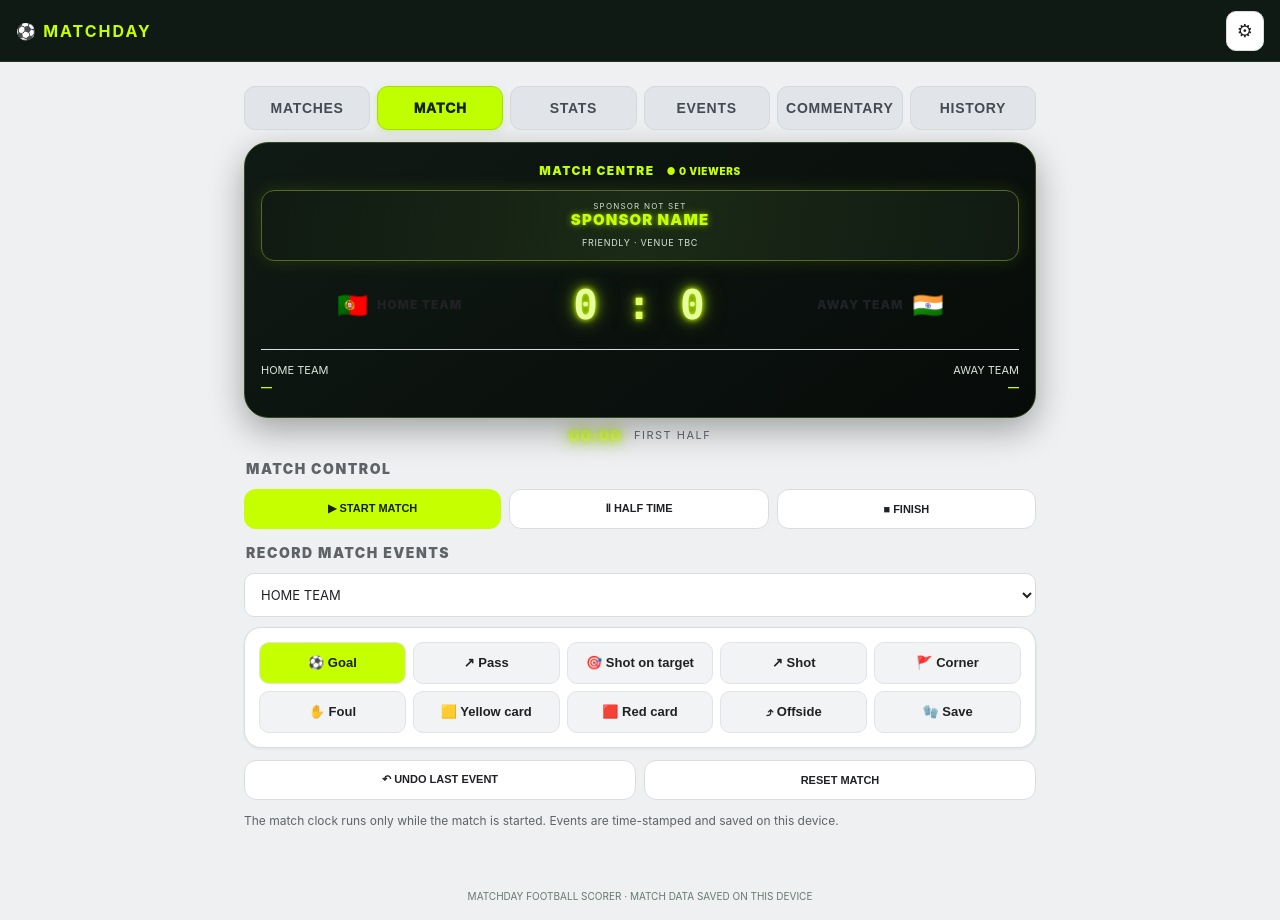
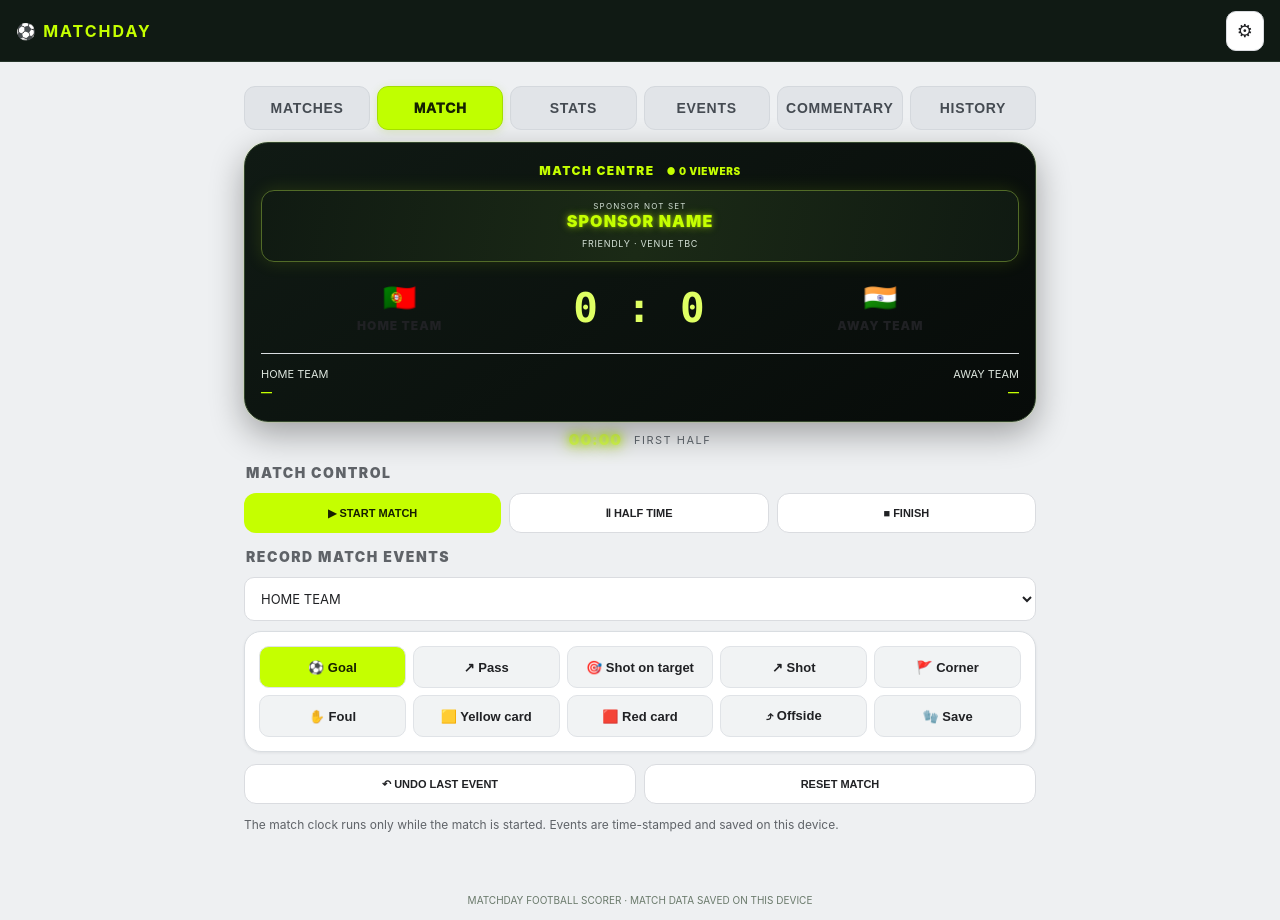
Before and after one commit to beinginnovator-dev/Matchday-Football-Scorer, a plain HTML site: page index.html in a window 1280 px wide. Both pictures are taken after a click on the button "MATCH". Drawn offline with Linux system fonts and the light colour scheme.

Commit message:
Stack team flags above names and refine sponsor layout

```diff
--- a/index.html
+++ b/index.html
@@ -123,6 +123,16 @@ body[data-ui-theme="dark"] .tabs .tab.active{background:#c5ff00!important;color:
 .goals span{color:#e7ff9a;text-shadow:0 0 5px #c5ff00,0 0 12px #a7df00,0 0 22px #83b90088}
 .match-meta .sponsor-name{font-size:15px!important;line-height:1.25;letter-spacing:1.15px;font-weight:950}
 
+
+/* Team identity stack, clean non-glowing score, and paired sponsor identity */
+.teamline,.teamline.away{flex-direction:column!important;gap:5px!important}
+.teamline .flag{font-size:27px!important;line-height:1.15}
+.teamline .teamname,.teamline.away .teamname{max-width:150px;text-align:center!important;font-size:12px;margin:0;overflow-wrap:anywhere}
+.goals,.goals span{color:#dfff63!important;text-shadow:none!important}
+.match-meta .sponsor-name{font-size:16px!important}
+.match-meta .sponsor-brand-row{display:flex;align-items:center;justify-content:center;gap:9px;min-width:0}
+.match-meta .sponsor-brand-row img{width:34px;height:34px;object-fit:contain;border-radius:7px;background:#fff;padding:2px;flex:none}
+@media(max-width:420px){.match-meta .sponsor-brand-row img{width:30px;height:30px}}
 </style></head><body class="matches-view">
 <header><div class="brand">⚽ <b>MATCHDAY</b></div><button class="install" id="installBtn">INSTALL APP</button><div style="display:flex;align-items:center;gap:8px"><button class="settings-btn" id="settingsBtn" aria-label="Settings">⚙</button><span class="status" id="matchStatus">NOT STARTED</span></div><div class="settings-panel" id="settingsPanel"><label>APP APPEARANCE</label><select id="themeSelect"><option value="light">Google White · Light</option><option value="dark">Matchday Night · Dark</option></select><p class="small">Switch between a clean white workspace and a full dark theme.</p><label style="display:flex;gap:8px;align-items:center;margin:12px 0"><input id="ttsToggle" type="checkbox" style="width:auto"> Commentary voice (TTS)</label><label style="display:flex;gap:8px;align-items:center;margin:12px 0"><input id="crowdToggle" type="checkbox" style="width:auto"> Stadium ambience</label><button class="btn" id="shareViewerBtn">SHARE VIEWER LINK</button><p class="small">Stadium ambience: recorded football crowd from Work With Sounds / Torsten Nilsson, CC BY 4.0. <a href="https://creativecommons.org/licenses/by/4.0/" target="_blank" rel="noopener" style="color:var(--lime)">License</a></p></div></header>
 <main>
@@ -130,7 +140,7 @@ body[data-ui-theme="dark"] .tabs .tab.active{background:#c5ff00!important;color:
 <section class="score" id="scoreCard">
  <div class="confetti-layer" id="goalConfetti"></div>
  <div class="result-banner" id="resultBanner"><div class="confetti-layer" id="resultConfetti"></div><strong id="resultTitle">FULL TIME</strong><span id="resultSubtitle"></span></div>
- <div class="score-topline"><div class="live" id="liveLabel">MATCH CENTRE</div><span class="viewer-count" id="viewerCount">● 0 VIEWERS</span></div><div class="match-meta" id="matchMetaBanner"><img id="sponsorLogoDisplay" alt="Sponsor logo" style="display:none"><div class="meta-copy"><span class="presented-line" id="metaPresented">PRESENTED BY</span><strong class="sponsor-name" id="metaSponsor">SPONSOR NAME</strong><span id="metaDetails">FRIENDLY · VENUE TBC</span></div></div><div class="event-pop hidden" id="eventPop"></div>
+ <div class="score-topline"><div class="live" id="liveLabel">MATCH CENTRE</div><span class="viewer-count" id="viewerCount">● 0 VIEWERS</span></div><div class="match-meta" id="matchMetaBanner"><div class="meta-copy"><span class="presented-line" id="metaPresented">PRESENTED BY</span><div class="sponsor-brand-row"><strong class="sponsor-name" id="metaSponsor">SPONSOR NAME</strong><img id="sponsorLogoDisplay" alt="Sponsor logo" style="display:none"></div><span id="metaDetails">FRIENDLY · VENUE TBC</span></div></div><div class="event-pop hidden" id="eventPop"></div>
  <div class="teams">
   <div class="teamline"><div class="flag" id="homeFlag">🏳️</div><div class="teamname" id="homeName">HOME TEAM</div></div>
   <div><div class="goals"><span id="homeGoals">0</span> : <span id="awayGoals">0</span></div></div>
```
